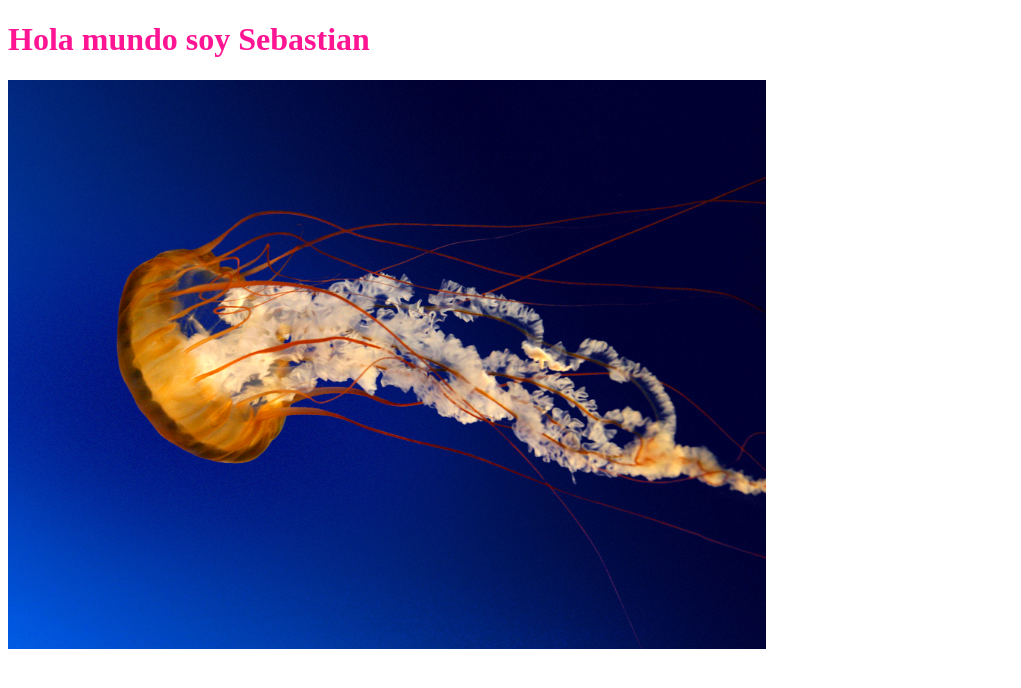
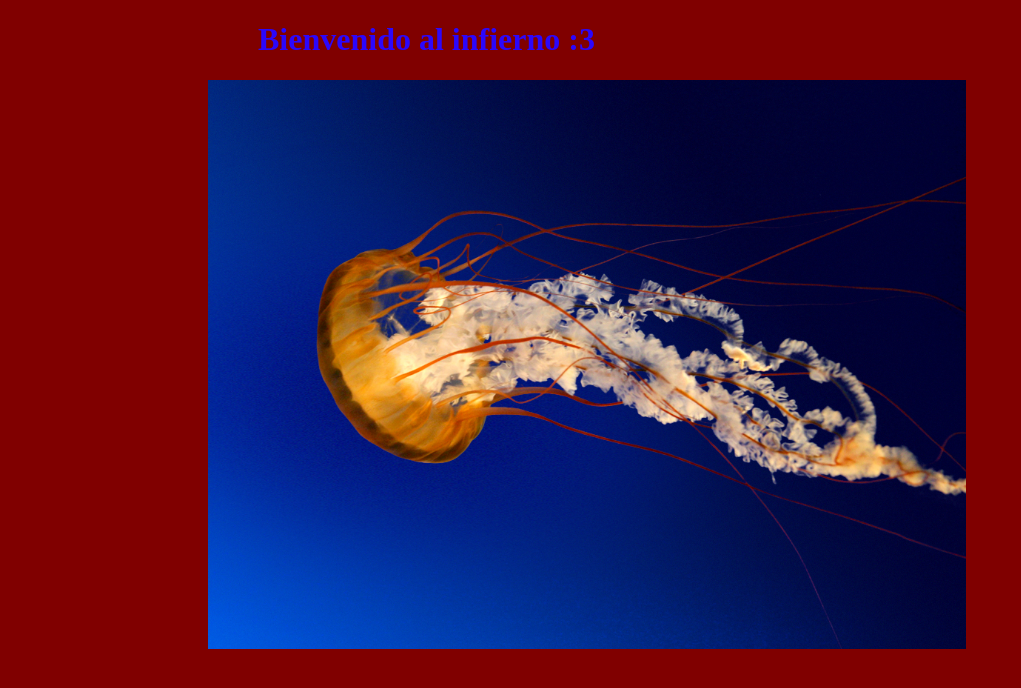
Before and after one commit to mrdarco48/MyRepositoryCadif1, a plain HTML site: page index.html in a window 1280 px wide. Shown: the whole page, without its empty margins (0-1021 px from the left). Drawn offline with Linux system fonts and the light colour scheme.

Commit message:
Secambiarons los colores u las posiciones de los elementos

```diff
--- a/index.html
+++ b/index.html
@@ -6,10 +6,10 @@
     <meta http-equiv="X-UA-Compatible" content="ie=edge">
     <title>Sebastian</title>
 </head>
-<body>
-    <h1 style="color: deeppink">Hola mundo soy Sebastian</h1>
+<body style="background-color:maroon">
+    <h1 style="color: rgb(44, 7, 252); padding-left: 250px" >Bienvenido al infierno :3</h1>
     <div>
-        <img src="Jellyfish.jpg" alt="" width="60%">
+        <img src="Jellyfish.jpg" alt="" width="60%" style="padding-left: 200px">
     </div>
 </body>
 </html>
```
Also changed, not shown: hola.txt (added), 1 other file.
